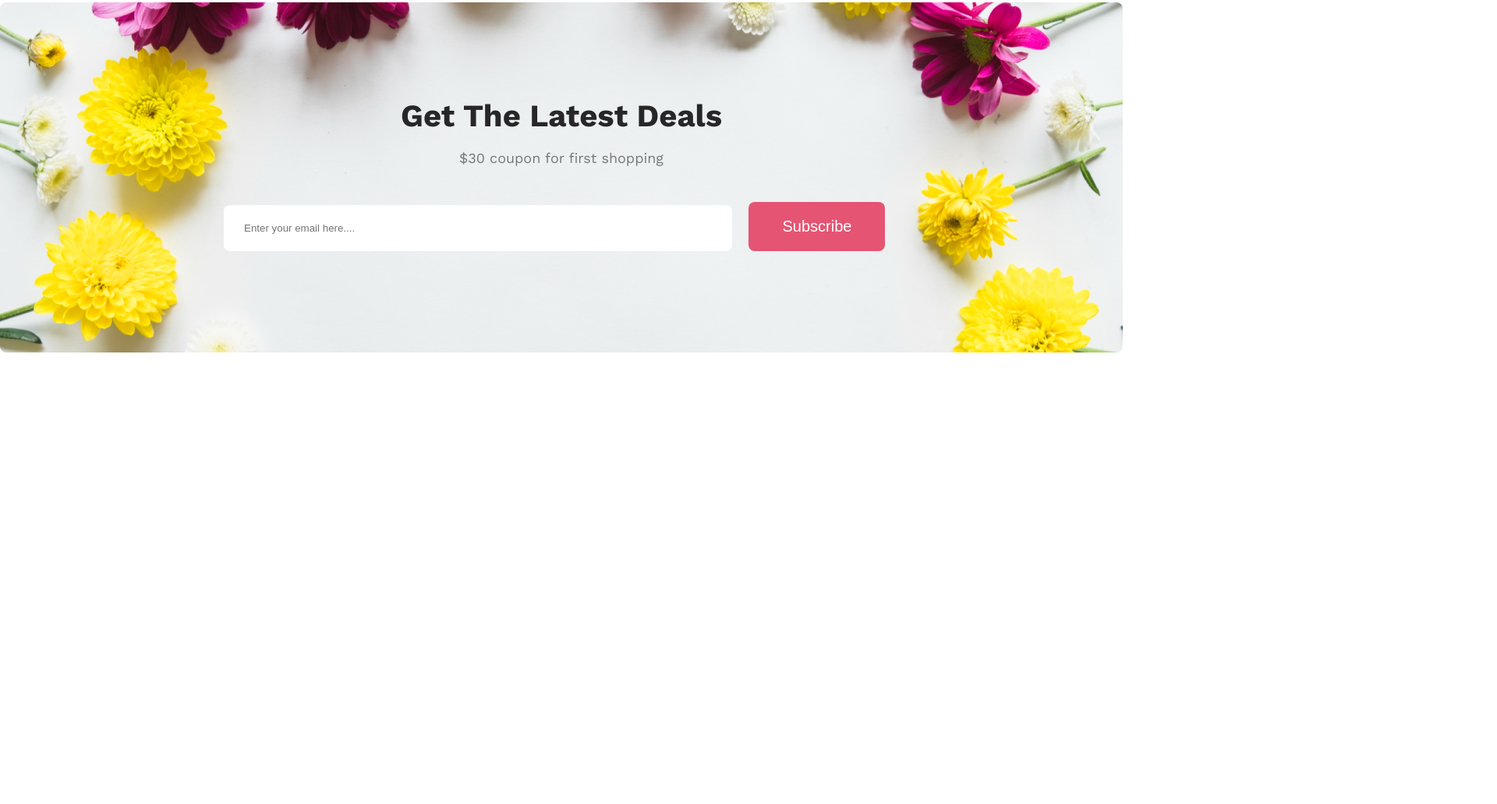
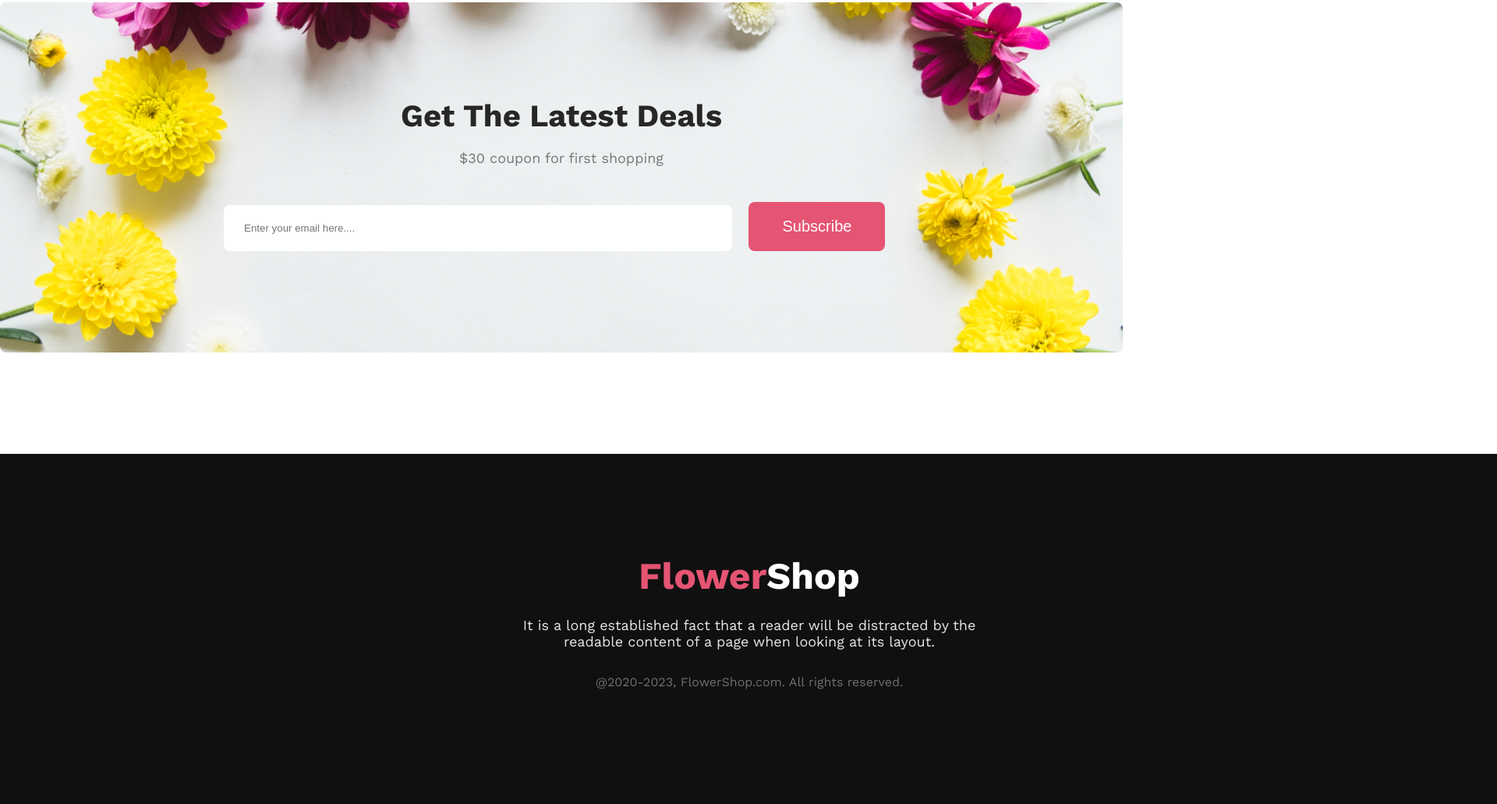
Before and after one commit to akikhossain/Flower-Shop, a plain HTML site: page index.html in a window 1280 px wide. Shown: the part 4564-5595 px from the top of the page at 78% size, 1920 px wide, since content can reach past the window. Before the commit the page ends 5016 px from the top, so only its background shows below. Drawn offline with nearby package versions, Linux system fonts and the light colour scheme.

Commit message:
footer section added and created

```diff
--- a/index.html
+++ b/index.html
@@ -168,5 +168,22 @@
         </form>
       </section>
     </main>
+
+    <!-- footer section  -->
+
+    <footer>
+      <div class="footer-container">
+        <h1 class="footer-title">
+          <span class="footer-style">Flower</span>Shop
+        </h1>
+        <p class="footer-description">
+          It is a long established fact that a reader will be distracted by the
+          readable content of a page when looking at its layout.
+        </p>
+        <p class="footer-second-description">
+          @2020-2023, FlowerShop.com. All rights reserved.
+        </p>
+      </div>
+    </footer>
   </body>
 </html>
--- a/styles.css/flower.css
+++ b/styles.css/flower.css
@@ -243,6 +243,7 @@ body {
   width: 1440px;
   height: 449px;
   margin: 0 auto;
+  margin-bottom: 130px;
 }
 .subscribe-section {
   text-align: center;
@@ -257,8 +258,7 @@ body {
   font-size: 18px;
   margin-top: 20px;
 }
-form {
-}
+
 form input[type="email"] {
   border-radius: 8px;
   background: #fff;
@@ -269,3 +269,33 @@ form input[type="email"] {
   border: none;
   margin-right: 16px;
 }
+
+/* footer section style */
+
+footer {
+  background-color: #111010;
+  width: 1922px;
+  height: 449px;
+}
+.footer-title {
+  color: #ffffff;
+  font-size: 48px;
+  margin-bottom: 24px;
+}
+.footer-description {
+  color: rgba(255, 255, 255, 0.9);
+  margin-bottom: 32px;
+  font-size: 18px;
+}
+.footer-style {
+  color: #e55473;
+}
+.footer-second-description {
+  color: rgba(255, 255, 255, 0.4);
+
+  font-size: 16px;
+}
+.footer-container {
+  text-align: center;
+  padding: 128px 648px;
+}
```
